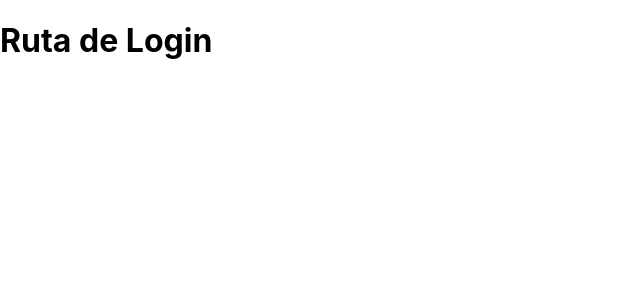
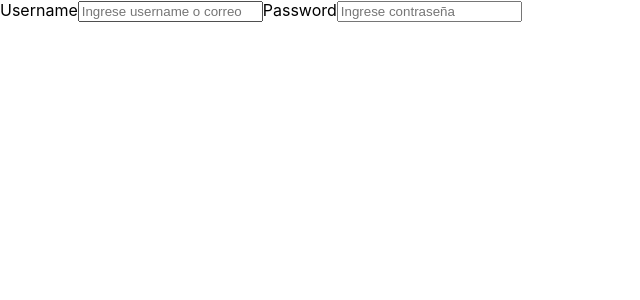
Before and after one commit to NestorNieto/pw, a React (Create React App) app: page /login in a window 1280 px wide. Shown: the top 300 px of the page, without its empty margins (0-640 px from the left). Built offline with nearby package versions, Linux system fonts and the light colour scheme.

Commit message:
Agregadas rutas por rol

```diff
--- a/src/Pages/GetPost/GetPost.jsx
+++ b/src/Pages/GetPost/GetPost.jsx
@@ -1,6 +1,9 @@
+import { useParams } from "react-router";
 const GetPost = () => {
+    const params = useParams();
+    const { postId } = params;
     return(
-        <h1>Ruta de GetPost</h1>
+        <h1>Ruta de GetPost {postId}</h1>
     );
 };
 
--- a/src/Pages/Login/Login.jsx
+++ b/src/Pages/Login/Login.jsx
@@ -1,6 +1,16 @@
 const Login = () => {
     return(
-        <h1>Ruta de Login</h1>
+        <form action="#" method="post">
+            <label>
+                Username
+                <input type="text" name="username" placeholder="Ingrese username o correo" />
+            </label>
+
+            <label>
+                Password
+                <input type="text" name="password" placeholder="Ingrese contraseña" />
+            </label>
+        </form>
     );
 };
 
--- a/src/index.js
+++ b/src/index.js
@@ -20,7 +20,7 @@ ReactDOM.render(
         <Route path="/user" element = {<UserHome/>} />
         <Route path="/admin" element = {<AdminHome/>} />
         <Route path="/create" element = {<CreatePost/>} />
-        <Route path="/post/:id" element = {<GetPost/>} />
+        <Route path="/post/:postId" element = {<GetPost/>} />
         <Route path="*" element = {<Error/>} />
       </Routes>
 
```
